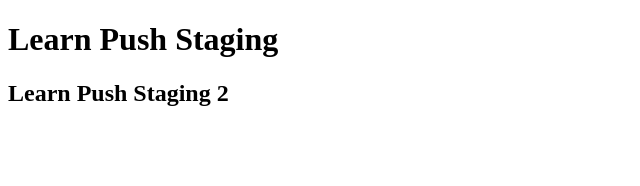
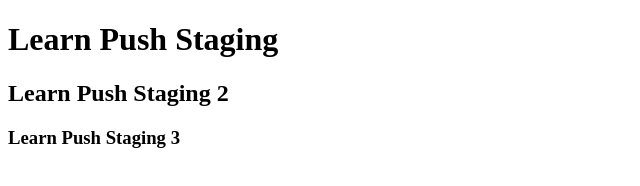
Before and after one commit to dawlzki/learn-niomic, a plain HTML site: page header.html in a window 1280 px wide. Shown: the whole page, without its empty margins (0-640 px from the left). Drawn offline with Linux system fonts and the light colour scheme.

Commit message:
Menambahkan tag element h3

```diff
--- a/header.html
+++ b/header.html
@@ -7,5 +7,6 @@
   <body>
     <h1>Learn Push Staging</h1>
     <h2>Learn Push Staging 2</h2>
+    <h3>Learn Push Staging 3</h3>
   </body>
 </html>
```
